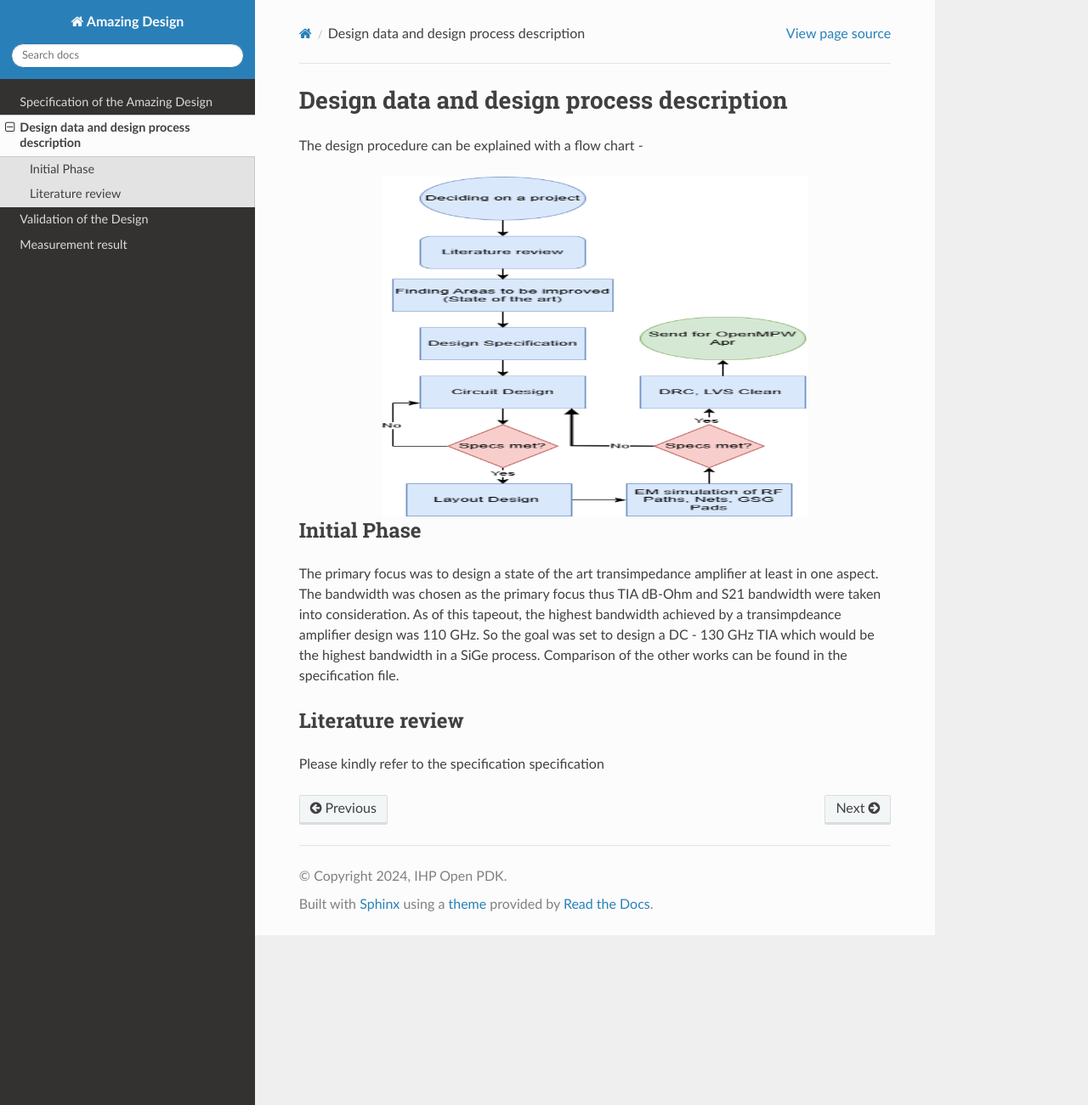
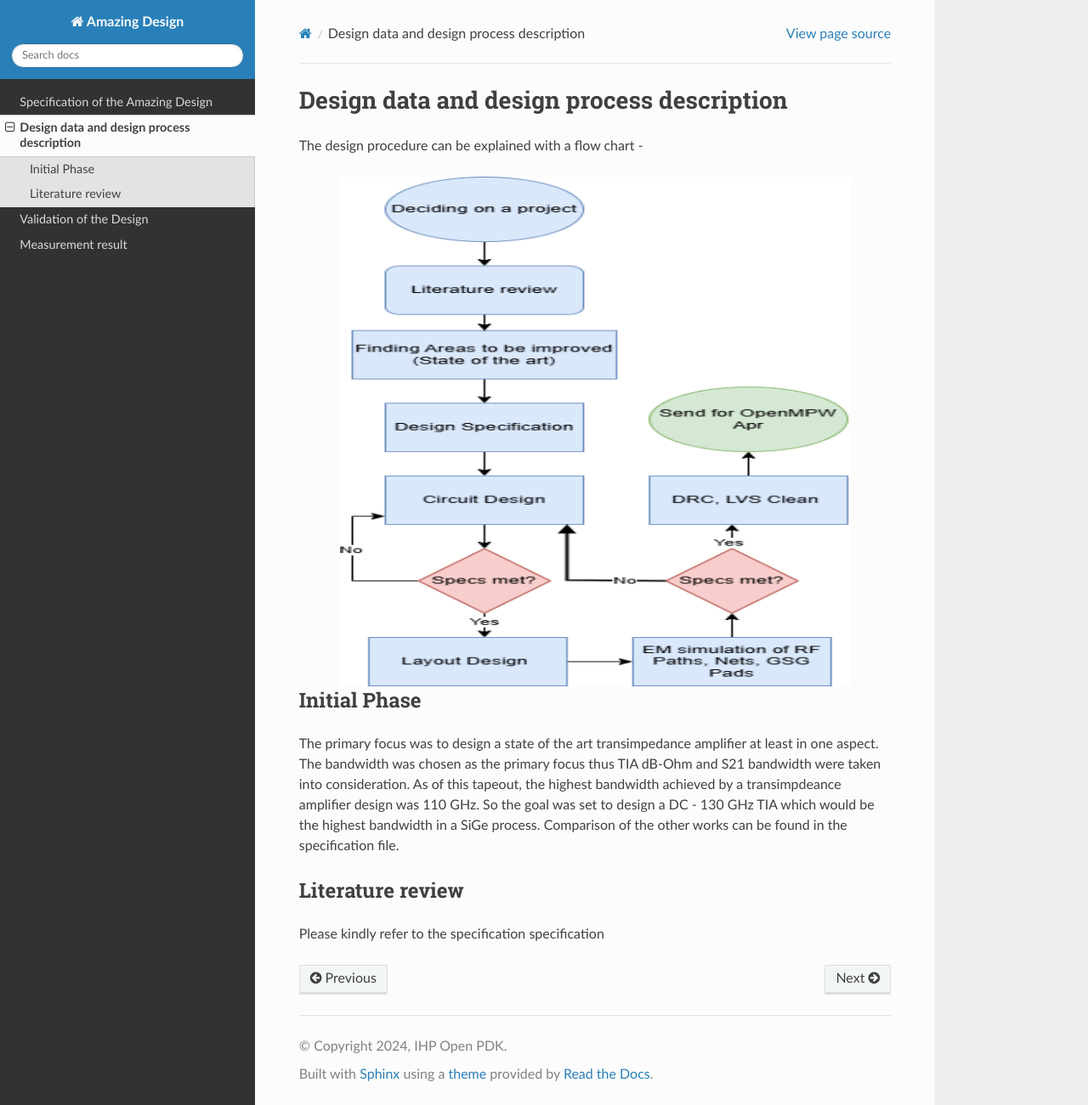
Before and after one commit to IHP-GmbH/TO_Apr2025, a Sphinx documentation site: the page built from DC_to_130_GHz_TIA/doc/source/designdata.rst, in a window 1280 px wide and 1301 px high. Shown: the whole window at 85% size. Built offline with Sphinx 7.4.7 and the Read the Docs theme 3.1.0, drawn with Linux system fonts in a browser that asks for light colours.

Commit message:
image resize

```diff
--- a/DC_to_130_GHz_TIA/doc/source/designdata.rst
+++ b/DC_to_130_GHz_TIA/doc/source/designdata.rst
@@ -9,8 +9,8 @@ The design procedure can be explained with a flow chart -
 
 .. image:: _static/flowchart.png
     :align: center
-    :width: 500
-    :height: 400
+    :width: 600
+    :height: 600
 
 Initial Phase
 ----------------------------------------------
```
